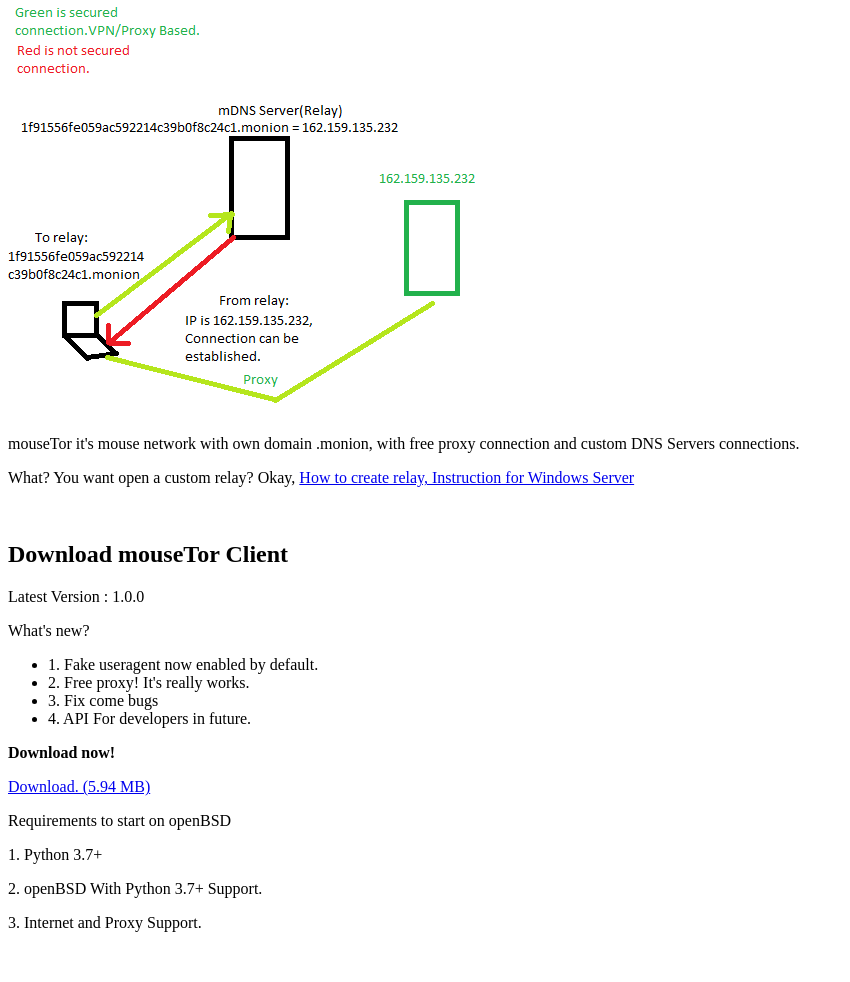
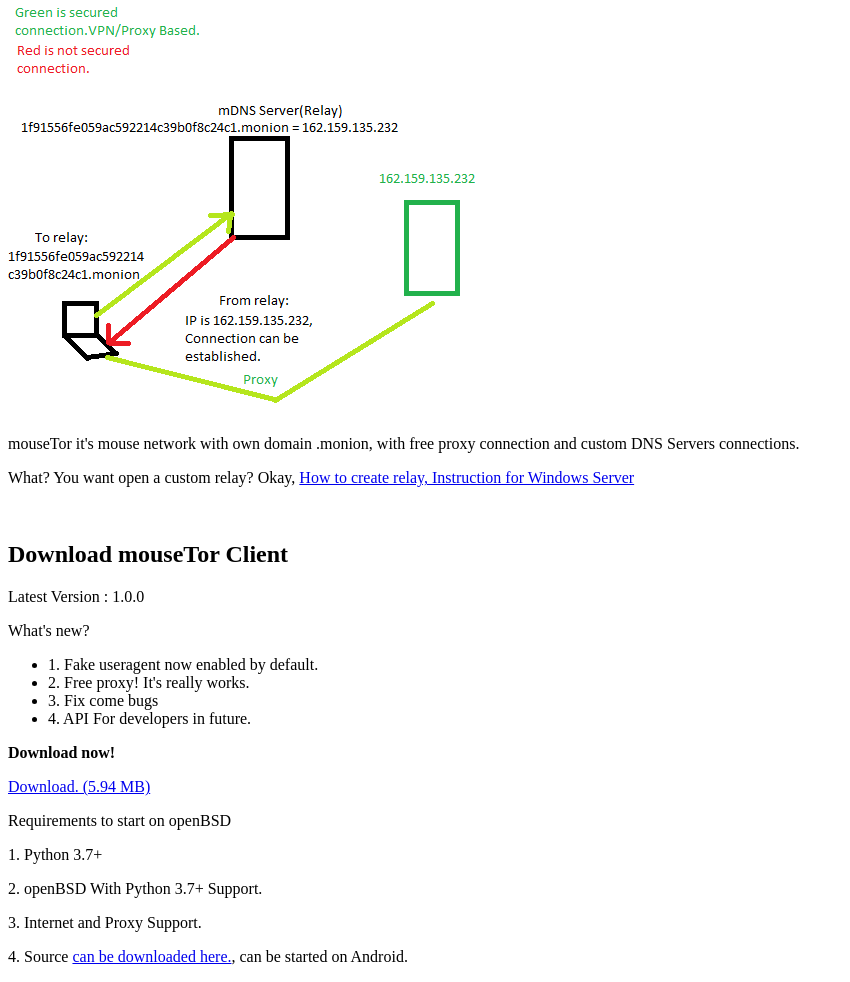
Before and after one commit to TheReactiveMouse/thereactivemouse.github.io, a plain HTML site: page index.html in a window 1280 px wide. Shown: the part 149-1131 px from the top of the page, without its empty margins (0-850 px from the left). Before the commit the page ends 1097 px from the top, so only its background shows below. Drawn offline with Linux system fonts and the light colour scheme.

Commit message:
Update index.html

```diff
--- a/index.html
+++ b/index.html
@@ -23,3 +23,4 @@
 <p>1. Python 3.7+</p>
 <p>2. openBSD With Python 3.7+ Support.</p>
 <p>3. Internet and Proxy Support.</p>
+<p>4. Source <a href="start.py">can be downloaded here.</a>, can be started on Android.</p>
```
